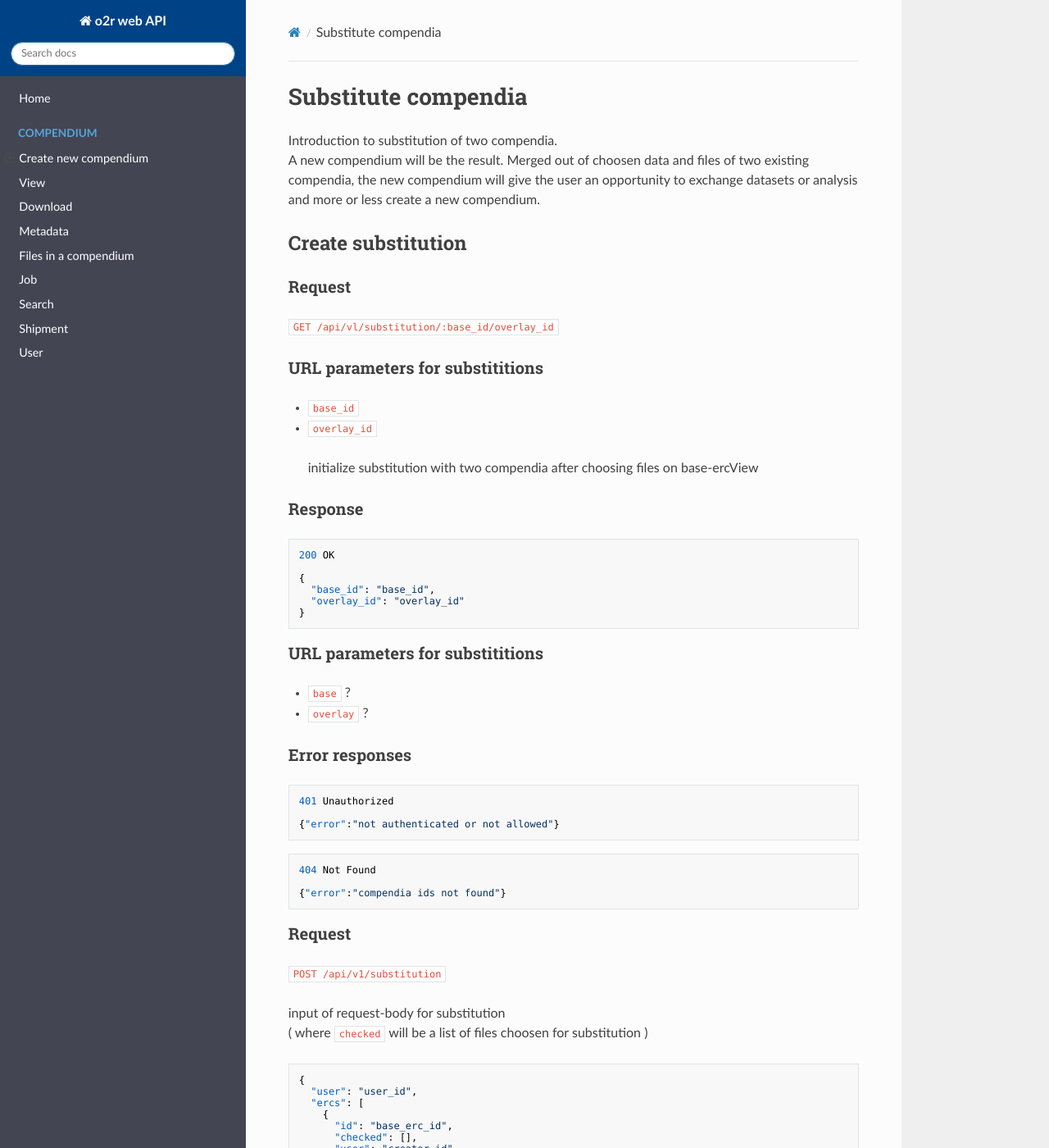
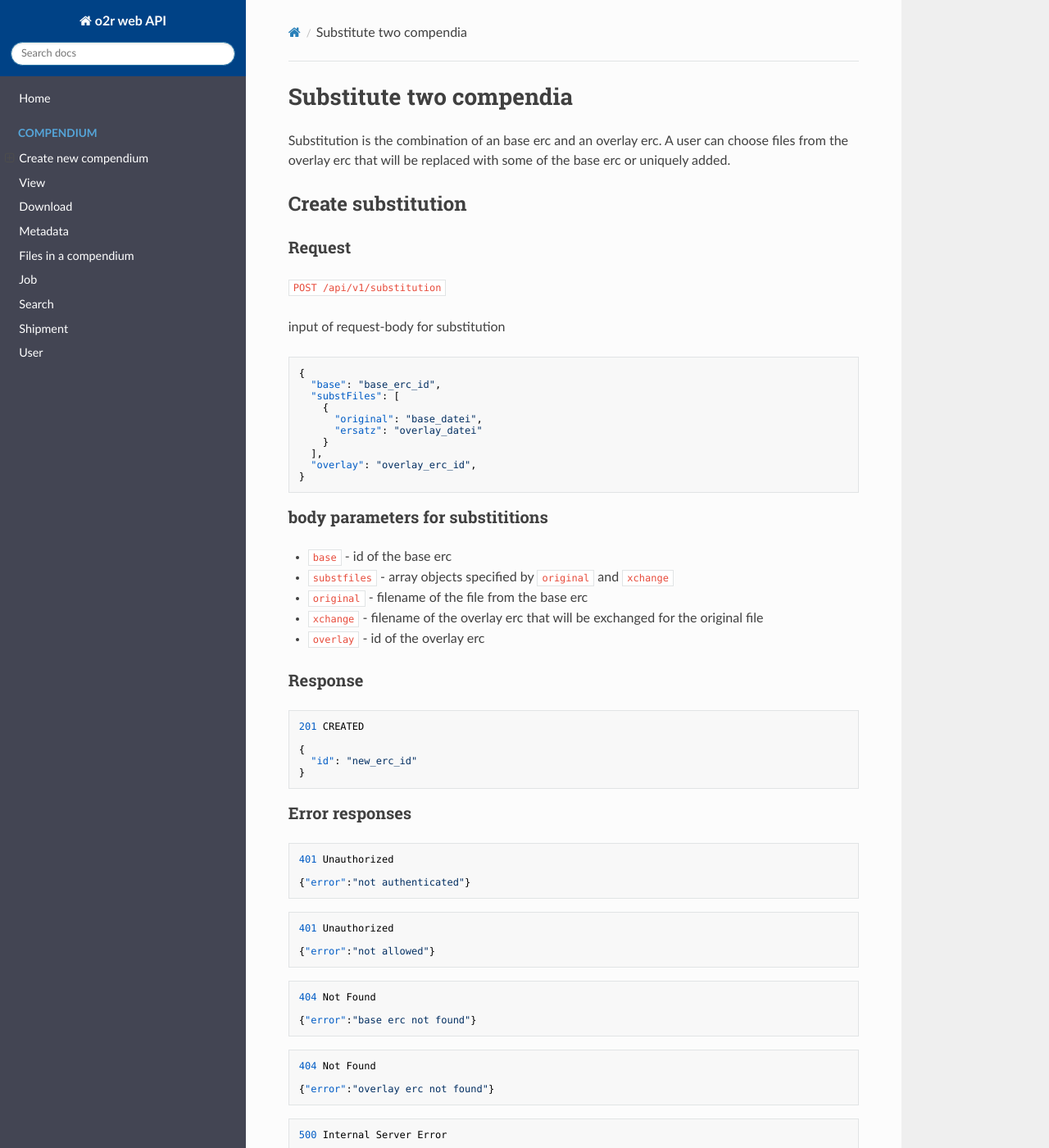
Before and after one commit to o2r-project/api, an MkDocs documentation site: the page built from docs/compendium/substitute.md, in a window 1280 px wide and 1400 px high. Shown: the whole window at 82% size. Built offline with MkDocs 1.6.1, drawn with Linux system fonts in a browser that asks for light colours; nearby versions of some CDN libraries; old or Windows-style settings are respelled for this version of MkDocs; some of the changed text lies outside the part shown.

Commit message:
Update substitute.md

````diff
--- a/docs/compendium/substitute.md
+++ b/docs/compendium/substitute.md
@@ -1,109 +1,58 @@
-# Substitute compendia
+# Substitute two compendia
 
-Introduction to substitution of two compendia. <br/>
-A new compendium will be the result. Merged out of choosen data and files of two existing compendia, the new compendium will give the user an opportunity to exchange datasets or analysis and more or less create a new compendium.
+Substitution is the combination of an base erc and an overlay erc.
+A user can choose files from the overlay erc that will be replaced with some of the base erc or uniquely added.
 
 ## Create substitution
 
-
 ### Request
 
-`GET /api/vl/substitution/:base_id/overlay_id`
+`POST /api/v1/substitution`
 
-### URL parameters for substititions
+input of request-body for substitution
+```json
+{
+  "base": "base_erc_id",
+  "substFiles": [
+    {
+      "original": "base_datei",
+      "ersatz": "overlay_datei"
+    }
+  ],
+  "overlay": "overlay_erc_id",
+}
+```
 
-- `base_id`
-- `overlay_id`
+### body parameters for substititions
 
-> initialize substitution with two compendia after choosing files on base-ercView
+- `base` - id of the base erc
+- `substfiles` - array objects specified by `original` and `xchange`
+  - `original` - filename of the file from the base erc
+  - `xchange` - filename of the overlay erc that will be exchanged for the original file
+- `overlay` - id of the overlay erc
 
 ### Response
 
 ```json
-200 OK
+201 CREATED
 
 {
-  "base_id": "base_id",
-  "overlay_id": "overlay_id"
+  "id": "new_erc_id"
 }
 ```
-
-### URL parameters for substititions
-
-- `base` ?
-- `overlay` ?
 
 ### Error responses
 
 ```json
 401 Unauthorized
 
-{"error":"not authenticated or not allowed"}
+{"error":"not authenticated"}
 ```
-
-```json
-404 Not Found
-
-{"error":"compendia ids not found"}
-```
-
-### Request
-
-`POST /api/v1/substitution`
-
-input of request-body for substitution <br/>
-( where `checked` will be a list of files choosen for substitution )
-```json
-{
-  "user": "user_id",
-  "ercs": [
-    {
-      "id": "base_erc_id",
-      "checked": [],
-      "user": "creator_id"
-    },
-    {
-      "id": "base_erc_id",
-      "checked": [],
-      "user": "creator_id"
-    }
-  ]
-}
-```
-
-### Response
-
-```json
-200 OK
-
-{
-  "user": "user_orcid_id",
-  "ercs": [
-    {
-      "id": "base_erc_id",
-      "checked": [],
-      "user": "creator_id"
-    },
-    {
-      "id": "base_erc_id",
-      "checked": [],
-      "user": "creator_id"
-    }
-  ]
-}
-```
-
-### URL parameters for substititions
-
-- `base` ?
-- `overlay` ?
-
-### Error responses
 
 ```json
 401 Unauthorized
 
-{"error":"not authenticated or not allowed"}
+{"error":"not allowed"}
 ```
 
 ```json
@@ -123,3 +72,9 @@ input of request-body for substitution <br/>
 
 {"error":"Error during substitution"}
 ```
+
+### Request
+
+`GET`
+
+This request will be handled as a GET-request of an usual compendium. ( [Click for more information.](http://o2r.info/o2r-web-api/compendium/view/#view-single-compendium) )
````
